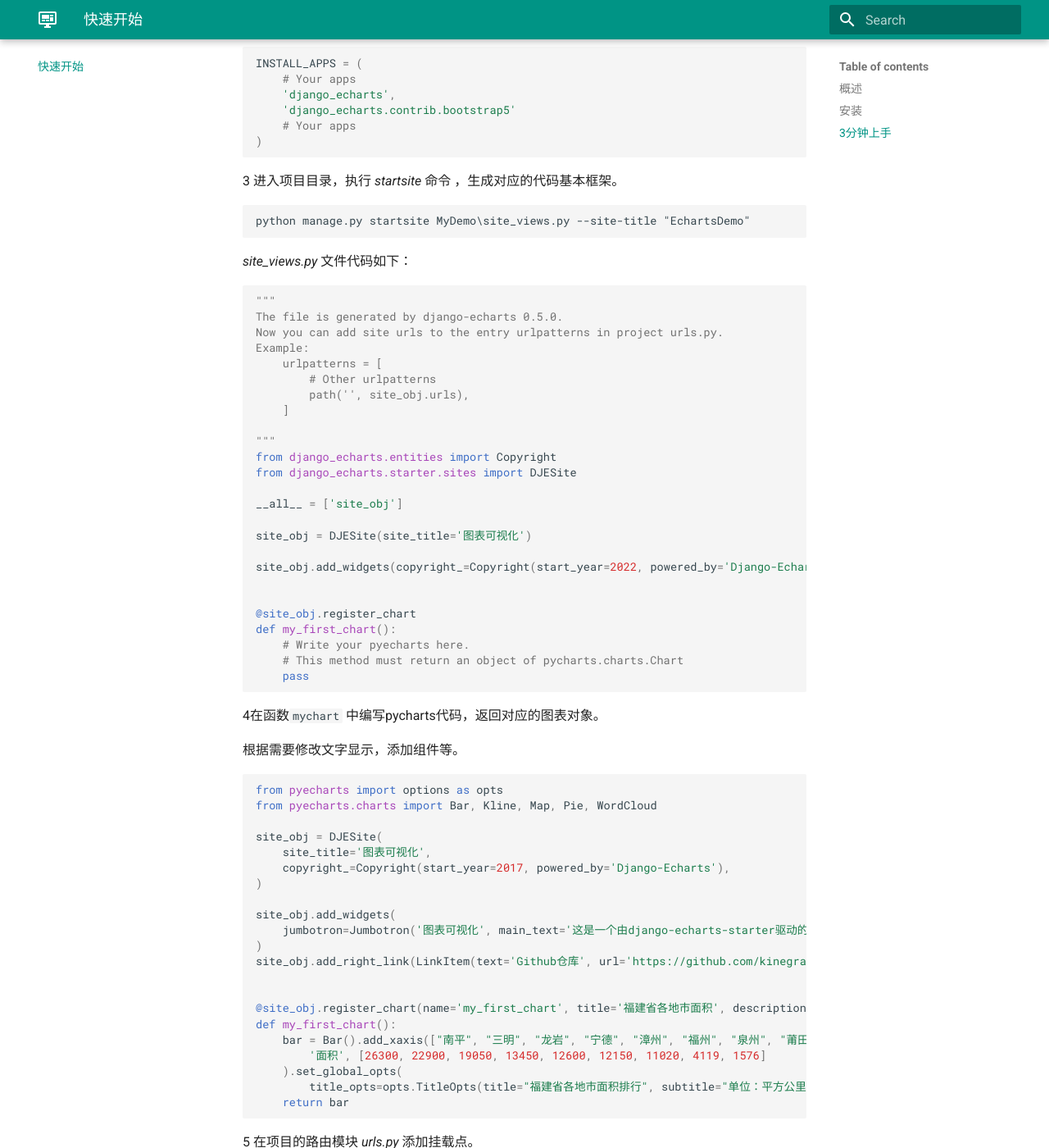
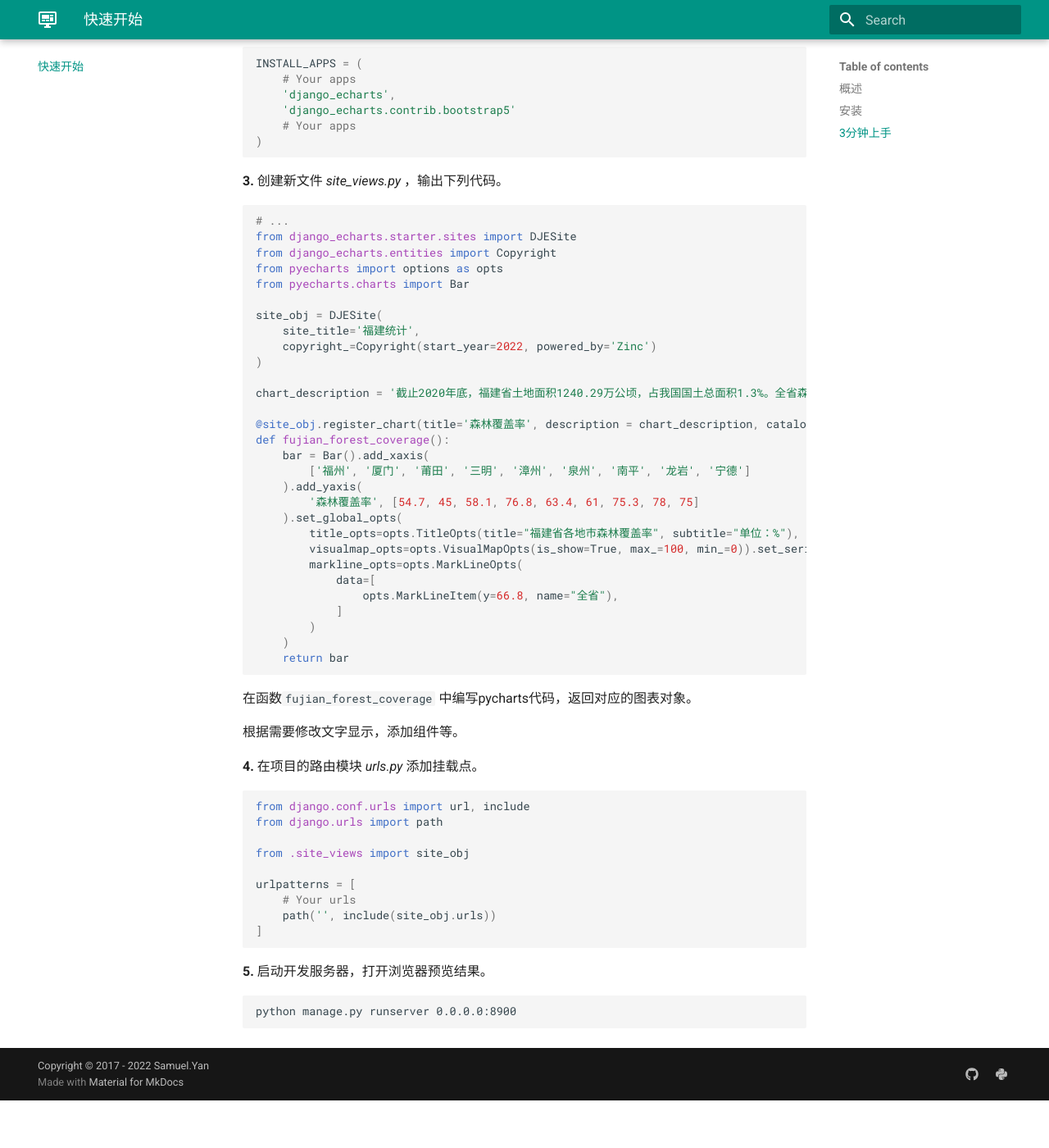
Before and after one commit to kinegratii/django-echarts, an MkDocs documentation site: the page built from docs/index.md, in a window 1280 px wide and 1400 px high, scrolled down 1526 px. Shown: the whole window at 82% size. Built offline with MkDocs 1.6.1 and Material for MkDocs 9.7.7, drawn with Linux system fonts in a browser that asks for light colours; after the commit the page ends 2868 px from its top, so only the background shows below that; some of the changed text lies outside the part shown.

`````diff
--- a/docs/index.md
+++ b/docs/index.md
@@ -37,7 +37,7 @@ pip install django-echarts
 
 ## 3分钟上手
 
-1 创建Django项目。
+**1.** 创建Django项目。
 
 ```shell
 django-admin startproject MyDemo
@@ -57,7 +57,7 @@ MyDemo
   |-- manage.py
 ```
 
-2 添加 django_echarts包和对应的主题包到项目配置模块的 `INSTALL_APPS`列表。
+**2.** 添加 django_echarts包和对应的主题包到项目配置模块的 `INSTALL_APPS`列表。
 
 ```python
 INSTALL_APPS = (
@@ -68,77 +68,50 @@ INSTALL_APPS = (
 )
 ```
 
-3 进入项目目录，执行 *startsite* 命令 ，生成对应的代码基本框架。
-
-````text
-python manage.py startsite MyDemo\site_views.py --site-title "EchartsDemo"
-````
-
-*site_views.py* 文件代码如下：
+**3.** 创建新文件 *site_views.py* ，输出下列代码。
 
 ```python
-"""
-The file is generated by django-echarts 0.5.0.
-Now you can add site urls to the entry urlpatterns in project urls.py.
-Example:
-    urlpatterns = [
-        # Other urlpatterns
-        path('', site_obj.urls),
-    ]
+# ...
+from django_echarts.starter.sites import DJESite
+from django_echarts.entities import Copyright
+from pyecharts import options as opts
+from pyecharts.charts import Bar
 
-"""
-from django_echarts.entities import Copyright
-from django_echarts.starter.sites import DJESite
+site_obj = DJESite(
+    site_title='福建统计',
+    copyright_=Copyright(start_year=2022, powered_by='Zinc')
+)
 
-__all__ = ['site_obj']
+chart_description = '截止2020年底，福建省土地面积1240.29万公顷，占我国国土总面积1.3%。全省森林面积811.58万公顷，森林覆盖率为66.8%，连续42年位居全国首位。
 
-site_obj = DJESite(site_title='图表可视化')
-
-site_obj.add_widgets(copyright_=Copyright(start_year=2022, powered_by='Django-Echarts'))
-
-
-@site_obj.register_chart
-def my_first_chart():
-    # Write your pyecharts here.
-    # This method must return an object of pycharts.charts.Chart
-    pass
-
-
+@site_obj.register_chart(title='森林覆盖率', description = chart_description, catalog='基本信息')
+def fujian_forest_coverage():
+    bar = Bar().add_xaxis(
+        ['福州', '厦门', '莆田', '三明', '漳州', '泉州', '南平', '龙岩', '宁德']
+    ).add_yaxis(
+        '森林覆盖率', [54.7, 45, 58.1, 76.8, 63.4, 61, 75.3, 78, 75]
+    ).set_global_opts(
+        title_opts=opts.TitleOpts(title="福建省各地市森林覆盖率", subtitle="单位：%"),
+        visualmap_opts=opts.VisualMapOpts(is_show=True, max_=100, min_=0)).set_series_opts(
+        markline_opts=opts.MarkLineOpts(
+            data=[
+                opts.MarkLineItem(y=66.8, name="全省"),
+            ]
+        )
+    )
+    return bar
 ```
 
-4在函数`mychart` 中编写pycharts代码，返回对应的图表对象。
+在函数`fujian_forest_coverage` 中编写pycharts代码，返回对应的图表对象。
 
 根据需要修改文字显示，添加组件等。
 
-```python
-from pyecharts import options as opts
-from pyecharts.charts import Bar, Kline, Map, Pie, WordCloud
-
-site_obj = DJESite(
-    site_title='图表可视化',
-    copyright_=Copyright(start_year=2017, powered_by='Django-Echarts'),
-)
-
-site_obj.add_widgets(
-    jumbotron=Jumbotron('图表可视化', main_text='这是一个由django-echarts-starter驱动的可视化网站。', small_text='版本1.0'),
-)
-site_obj.add_right_link(LinkItem(text='Github仓库', url='https://github.com/kinegratii/django-echarts', new_page=True))
-
-
-@site_obj.register_chart(name='my_first_chart', title='福建省各地市面积', description='福建省各地市面积排行', catalog='福建统计')
-def my_first_chart():
-    bar = Bar().add_xaxis(["南平", "三明", "龙岩", "宁德", "漳州", "福州", "泉州", "莆田", "厦门"]).add_yaxis(
-        '面积', [26300, 22900, 19050, 13450, 12600, 12150, 11020, 4119, 1576]
-    ).set_global_opts(
-        title_opts=opts.TitleOpts(title="福建省各地市面积排行", subtitle="单位：平方公里"))
-    return bar
-```
-
-5 在项目的路由模块 *urls.py* 添加挂载点。
+**4.** 在项目的路由模块 *urls.py* 添加挂载点。
 
 
 ```python
-from django.urls import path, include
+from django.conf.urls import url, include
+from django.urls import path
 
 from .site_views import site_obj
 
@@ -148,15 +121,8 @@ urlpatterns = [
 ]
 ```
 
-6 启动开发服务器，打开浏览器预览结果。
+**5.** 启动开发服务器，打开浏览器预览结果。
 
 ```text
 python manage.py runserver 0.0.0.0:8900
 ```
-
-
-
-
-预览图
-
-![first_chart_demo](images/quickstart-0.png)
`````
Also changed, not shown: README-EN.md (deleted, +0 -196 lines), README.md (+43 -68 lines), docs/changelog.md (+1 -1 lines), docs/posts/use_custom_geojson.md (added, +129 -0 lines), docs/reference/api.md (+16 -22 lines), docs/release-note/v050.md (+38 -20 lines), docs/starter/base.md (+1 -1 lines), docs/images/chart_fj-map-gdp.png (added), docs/images/demo1.gif (deleted), docs/images/fujian-forest-coverage.png (added), docs/images/home_with_values_panel.png (added).
